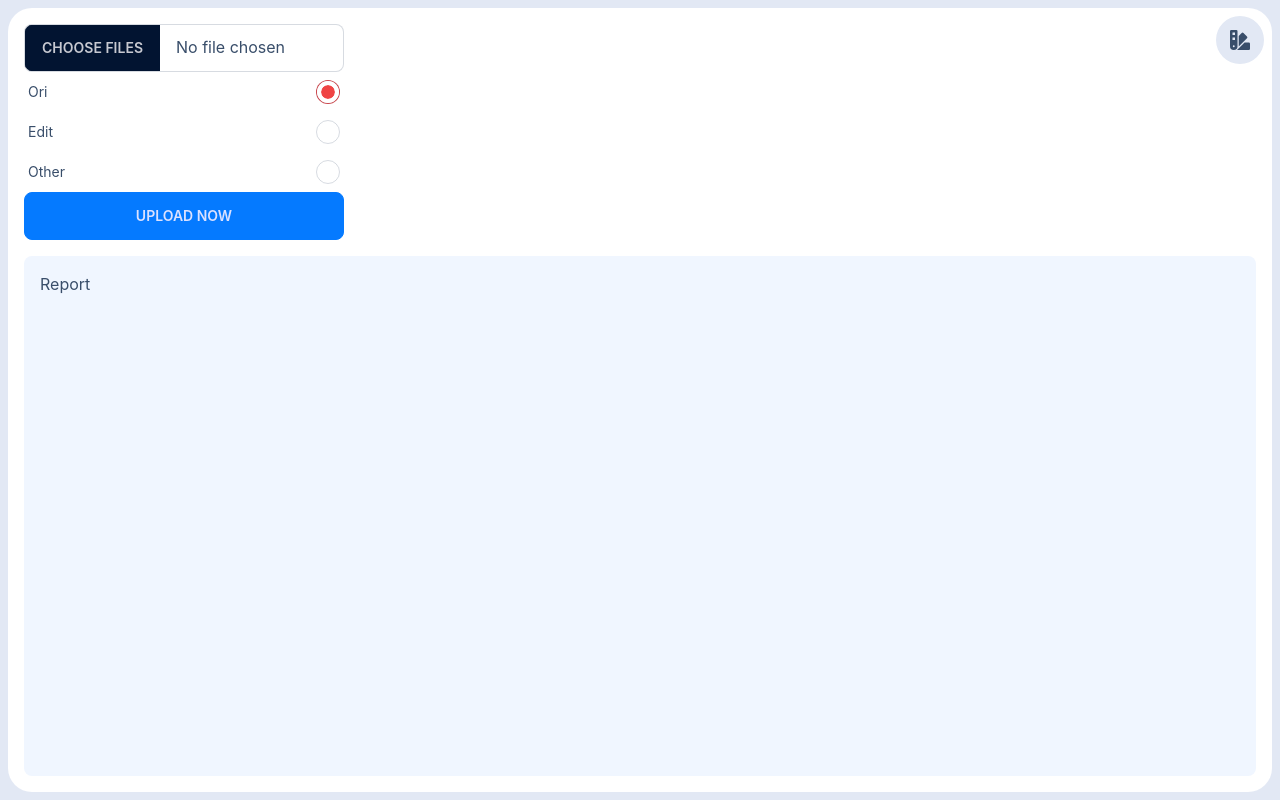
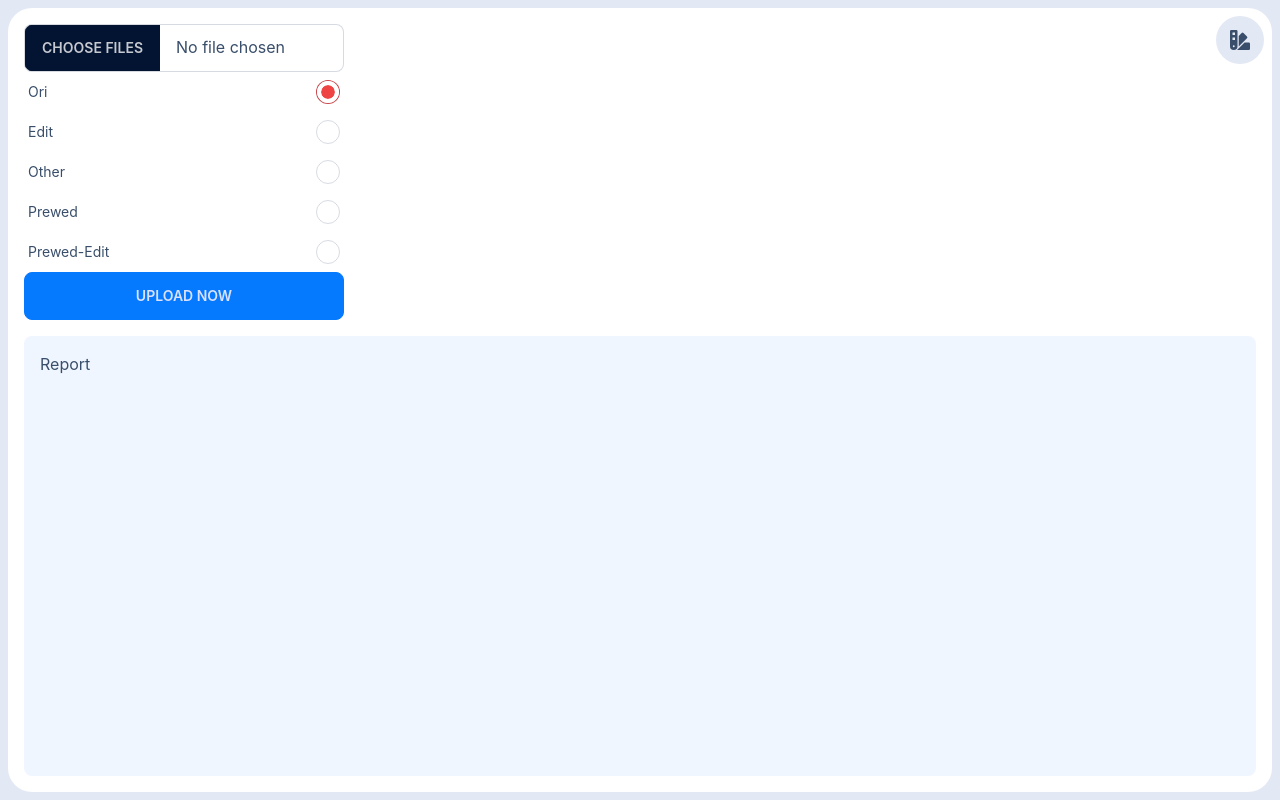
Before and after one commit to foneazmi/invitation, a React (Vite) app: page /upload in a window 1280 px wide. Built offline with nearby package versions, Linux system fonts and the light colour scheme.

Commit message:
add new type

```diff
--- a/src/ui/screen/photo/upload.jsx
+++ b/src/ui/screen/photo/upload.jsx
@@ -92,6 +92,26 @@ export const UploadPhotoScreen = () => {
               checked={type === "other"}
             />
           </label>
+          <label className="label cursor-pointer" onClick={() => setType("1")}>
+            <span className="label-text">Prewed</span>
+            <input
+              type="radio"
+              name="radio-10"
+              className="radio checked:bg-green-500"
+              onChange={() => setType("1")}
+              checked={type === "1"}
+            />
+          </label>
+          <label className="label cursor-pointer" onClick={() => setType("2")}>
+            <span className="label-text">Prewed-Edit</span>
+            <input
+              type="radio"
+              name="radio-10"
+              className="radio checked:bg-green-500"
+              onChange={() => setType("2")}
+              checked={type === "2"}
+            />
+          </label>
         </div>
         <button className="btn btn-primary w-full" onClick={onClick}>
           Upload Now
```
